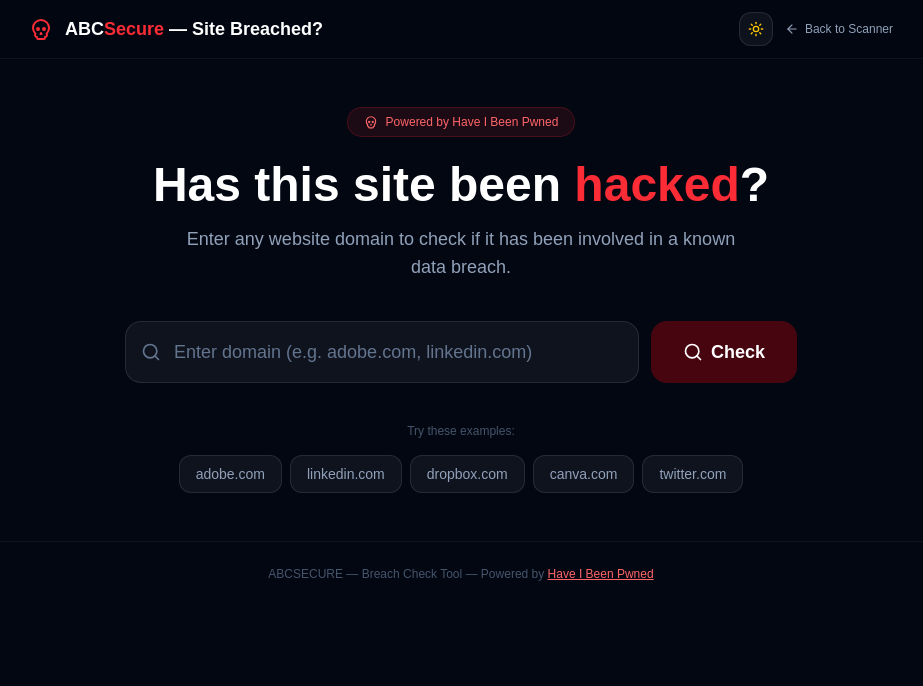
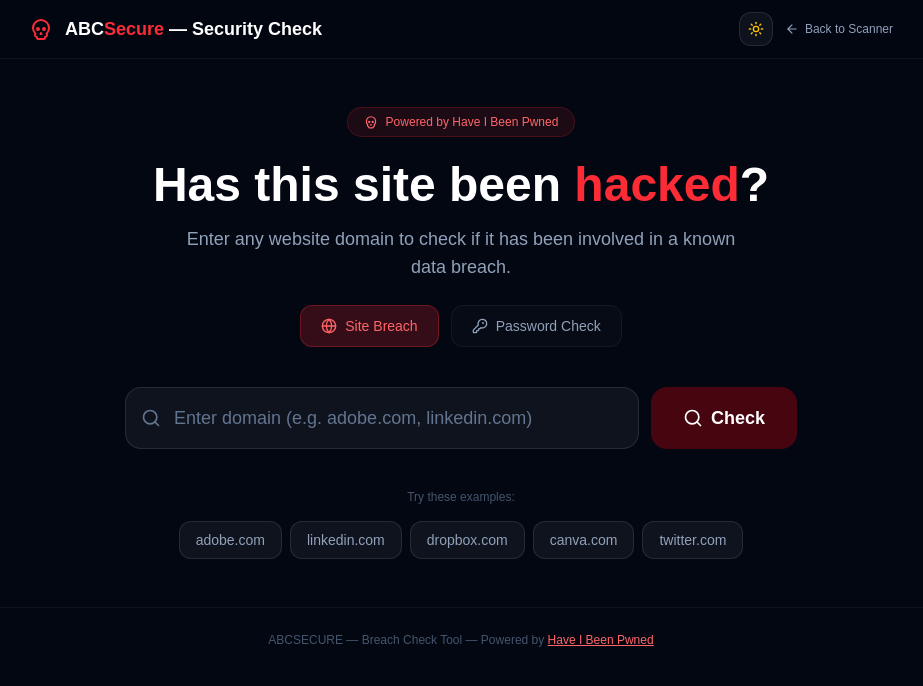
Before and after one commit to sakis070864/test-secure-saas, a Next.js app: page /site-breached in a window 1280 px wide. Shown: the top 686 px of the page, without its empty margins (179-1102 px from the left). Built offline with nearby package versions, Linux system fonts and the light colour scheme.

Commit message:
feat: add Password Check tool using HIBP Pwned Passwords API - Tab system: Site Breach + Password Check - SHA-1 k-anonymity: password never leaves browser - Show/hide toggle, example passwords - Recommendations for compromised passwords - CSP updated for api.pwnedpasswords.com

```diff
--- a/app/site-breached/page.tsx
+++ b/app/site-breached/page.tsx
@@ -1,6 +1,6 @@
 'use client';
 import { useState, useEffect } from 'react';
-import { Skull, ShieldCheck, Search, Loader2, AlertTriangle, ArrowLeft, ExternalLink, Sun, Moon } from 'lucide-react';
+import { Skull, ShieldCheck, Search, Loader2, AlertTriangle, ArrowLeft, ExternalLink, Sun, Moon, Lock, Eye, EyeOff, Globe, KeyRound } from 'lucide-react';
 
 type Breach = {
   name: string; title: string; domain: string; breachDate: string; addedDate: string;
@@ -21,6 +21,12 @@
   const [error, setError] = useState('');
   const [hasSearched, setHasSearched] = useState(false);
   const [dark, setDark] = useState(true);
+  const [activeTab, setActiveTab] = useState<'domain' | 'password'>('domain');
+  const [password, setPassword] = useState('');
+  const [pwLoading, setPwLoading] = useState(false);
+  const [pwResult, setPwResult] = useState<{ found: boolean; count: number } | null>(null);
+  const [pwError, setPwError] = useState('');
+  const [showPw, setShowPw] = useState(false);
 
   useEffect(() => {
     const saved = localStorage.getItem('breach-theme');
@@ -51,6 +57,41 @@
       setError('Connection failed. Please try again.');
     } finally {
       setLoading(false);
+    }
+  }
+
+  async function handlePasswordCheck() {
+    if (!password) return;
+    setPwLoading(true);
+    setPwError('');
+    setPwResult(null);
+    try {
+      const encoder = new TextEncoder();
+      const data = encoder.encode(password);
+      const hashBuffer = await crypto.subtle.digest('SHA-1', data);
+      const hashArray = Array.from(new Uint8Array(hashBuffer));
+      const hashHex = hashArray.map(b => b.toString(16).padStart(2, '0')).join('').toUpperCase();
+      const prefix = hashHex.substring(0, 5);
+      const suffix = hashHex.substring(5);
+      const res = await fetch(`https://api.pwnedpasswords.com/range/${prefix}`);
+      if (!res.ok) throw new Error('API error');
+      const text = await res.text();
+      const lines = text.split('\n');
+      let found = false;
+      let count = 0;
+      for (const line of lines) {
+        const [hashSuffix, c] = line.split(':');
+        if (hashSuffix.trim() === suffix) {
+          found = true;
+          count = parseInt(c.trim(), 10);
+          break;
+        }
+      }
+      setPwResult({ found, count });
+    } catch {
+      setPwError('Could not check password. Please try again.');
+    } finally {
+      setPwLoading(false);
     }
   }
 
@@ -85,6 +126,8 @@
   const redCard = dark ? 'bg-red-500/5 border-red-500/30' : 'bg-red-50 border-red-200';
   const redText = dark ? 'text-red-400' : 'text-red-600';
   const attrCard = dark ? 'bg-white/[0.02] border-white/5' : 'bg-gray-50 border-gray-200';
+  const tabActive = dark ? 'bg-red-500/20 text-red-400 border-red-500/30' : 'bg-red-50 text-red-600 border-red-200';
+  const tabInactive = dark ? 'bg-white/[0.02] text-slate-400 border-white/5 hover:bg-white/5' : 'bg-white text-gray-500 border-gray-200 hover:bg-gray-50';
 
   return (
     <div className={`min-h-screen ${bg} ${text} transition-colors duration-300`}>
@@ -93,7 +136,7 @@
         <div className="max-w-4xl mx-auto px-4 py-3 flex items-center justify-between">
           <div className="flex items-center gap-3">
             <Skull className="w-6 h-6 text-red-500" />
-            <span className="font-bold text-lg">ABC<span className="text-red-500">Secure</span> — Site Breached?</span>
+            <span className="font-bold text-lg">ABC<span className="text-red-500">Secure</span> — Security Check</span>
           </div>
           <div className="flex items-center gap-3">
             {/* Dark/Light Toggle */}
@@ -118,20 +161,33 @@
 
       <main className="max-w-3xl mx-auto px-4 py-12">
         {/* Hero */}
-        <div className="text-center mb-10">
+        <div className="text-center mb-6">
           <div className={`inline-flex items-center gap-2 px-4 py-1.5 rounded-full ${dark ? 'bg-red-500/10 border-red-500/20 text-red-400' : 'bg-red-50 border-red-200 text-red-500'} border text-xs font-medium mb-6`}>
             <Skull className="w-3.5 h-3.5" />
             Powered by Have I Been Pwned
           </div>
           <h1 className="text-4xl sm:text-5xl font-black mb-4">
-            Has this site been <span className="text-red-500">hacked</span>?
+            {activeTab === 'domain' ? <>Has this site been <span className="text-red-500">hacked</span>?</> : <>Is your password <span className="text-red-500">compromised</span>?</>}
           </h1>
           <p className={`${textMuted} text-lg max-w-xl mx-auto`}>
-            Enter any website domain to check if it has been involved in a known data breach.
+            {activeTab === 'domain'
+              ? 'Enter any website domain to check if it has been involved in a known data breach.'
+              : 'Check if your password has appeared in any known data breaches. Your password is never sent over the internet.'}
           </p>
         </div>
 
-        {/* Search Box */}
+        {/* Tabs */}
+        <div className="flex justify-center gap-3 mb-10">
+          <button onClick={() => setActiveTab('domain')} className={`flex items-center gap-2 px-5 py-2.5 rounded-xl border text-sm font-medium transition-all ${activeTab === 'domain' ? tabActive : tabInactive}`}>
+            <Globe className="w-4 h-4" /> Site Breach
+          </button>
+          <button onClick={() => setActiveTab('password')} className={`flex items-center gap-2 px-5 py-2.5 rounded-xl border text-sm font-medium transition-all ${activeTab === 'password' ? tabActive : tabInactive}`}>
+            <KeyRound className="w-4 h-4" /> Password Check
+          </button>
+        </div>
+
+        {/* Domain Search Box */}
+        {activeTab === 'domain' && (
         <div className="relative max-w-2xl mx-auto mb-10">
           <div className="flex gap-3">
             <div className="relative flex-1">
@@ -156,17 +212,105 @@
             </button>
           </div>
         </div>
+        )}
 
-        {/* Error */}
-        {error && (
+        {/* Password Search Box */}
+        {activeTab === 'password' && (
+        <div className="relative max-w-2xl mx-auto mb-10">
+          <div className="flex gap-3">
+            <div className="relative flex-1">
+              <Lock className={`absolute left-4 top-1/2 -translate-y-1/2 w-5 h-5 ${textDim}`} />
+              <input
+                type={showPw ? 'text' : 'password'}
+                value={password}
+                onChange={e => setPassword(e.target.value)}
+                onKeyDown={e => { if (e.key === 'Enter') handlePasswordCheck(); }}
+                placeholder="Enter a password to check"
+                className={`w-full pl-12 pr-12 py-4 ${inputBg} border rounded-2xl focus:outline-none ${inputFocus} focus:ring-1 text-lg transition-all`}
+                disabled={pwLoading}
+              />
+              <button onClick={() => setShowPw(!showPw)} className={`absolute right-4 top-1/2 -translate-y-1/2 ${textDim} hover:opacity-70`}>
+                {showPw ? <EyeOff className="w-5 h-5" /> : <Eye className="w-5 h-5" />}
+              </button>
+            </div>
+            <button
+              onClick={handlePasswordCheck}
+              disabled={pwLoading || !password}
+              className="px-8 py-4 bg-red-600 hover:bg-red-700 disabled:bg-red-600/30 disabled:cursor-not-allowed rounded-2xl font-bold text-lg text-white transition-all flex items-center gap-2 shrink-0"
+            >
+              {pwLoading ? <Loader2 className="w-5 h-5 animate-spin" /> : <Search className="w-5 h-5" />}
+              Check
+            </button>
+          </div>
+          <p className={`text-xs ${textDimmer} text-center mt-3`}>
+            🔒 Your password is hashed locally using SHA-1. Only the first 5 characters of the hash are sent to the API (k-anonymity). Your actual password never leaves your browser.
+          </p>
+        </div>
+        )}
+
+        {/* Password Error */}
+        {activeTab === 'password' && pwError && (
+          <div className={`max-w-2xl mx-auto mb-8 p-4 rounded-2xl ${dark ? 'bg-red-500/10 border-red-500/20' : 'bg-red-50 border-red-200'} border flex items-center gap-3`}>
+            <AlertTriangle className="w-5 h-5 text-red-500 shrink-0" />
+            <p className={`text-sm ${redText}`}>{pwError}</p>
+          </div>
+        )}
+
+        {/* Password Loading */}
+        {activeTab === 'password' && pwLoading && (
+          <div className="text-center py-16">
+            <Loader2 className="w-10 h-10 text-red-500 animate-spin mx-auto mb-4" />
+            <p className={textMuted}>Checking password database...</p>
+          </div>
+        )}
+
+        {/* Password Result: SAFE */}
+        {activeTab === 'password' && pwResult && !pwResult.found && (
+          <div className="max-w-2xl mx-auto">
+            <div className={`rounded-2xl ${greenCard} border p-8 text-center`}>
+              <ShieldCheck className={`w-16 h-16 ${greenText} mx-auto mb-4`} />
+              <h2 className={`text-2xl font-black ${greenText} mb-2`}>Good news — no pwnage found!</h2>
+              <p className={textMuted}>
+                This password was not found in any known data breaches loaded into Have I Been Pwned.
+              </p>
+              <p className={`text-xs ${textDimmer} mt-4`}>This doesn&apos;t guarantee it&apos;s a strong password — only that it hasn&apos;t appeared in publicly disclosed breaches.</p>
+            </div>
+          </div>
+        )}
+
+        {/* Password Result: PWNED */}
+        {activeTab === 'password' && pwResult && pwResult.found && (
+          <div className="max-w-2xl mx-auto">
+            <div className={`rounded-2xl ${redCard} border p-8 text-center`}>
+              <Skull className={`w-16 h-16 ${redText} mx-auto mb-4`} />
+              <h2 className={`text-2xl font-black ${redText} mb-2`}>Oh no — this password has been pwned!</h2>
+              <p className={textMuted}>
+                This password has been seen <span className={`font-black text-2xl ${redText}`}>{pwResult.count.toLocaleString()}</span> times in data breaches.
+              </p>
+              <p className={`text-sm font-semibold ${redText} mt-4`}>You should change this password immediately if you use it anywhere!</p>
+              <div className={`mt-6 p-4 rounded-xl ${attrCard} border text-left`}>
+                <p className={`text-xs font-bold ${textDim} uppercase tracking-wider mb-2`}>Recommendations</p>
+                <ul className={`text-sm ${textMuted} space-y-1.5`}>
+                  <li>• Use a unique password for every account</li>
+                  <li>• Use a password manager (Bitwarden, 1Password, etc.)</li>
+                  <li>• Enable two-factor authentication (2FA) wherever possible</li>
+                  <li>• Consider using passphrases (4+ random words)</li>
+                </ul>
+              </div>
+            </div>
+          </div>
+        )}
+
+        {/* Domain Error */}
+        {activeTab === 'domain' && error && (
           <div className={`max-w-2xl mx-auto mb-8 p-4 rounded-2xl ${dark ? 'bg-red-500/10 border-red-500/20' : 'bg-red-50 border-red-200'} border flex items-center gap-3`}>
             <AlertTriangle className="w-5 h-5 text-red-500 shrink-0" />
             <p className={`text-sm ${redText}`}>{error}</p>
           </div>
         )}
 
-        {/* Loading */}
-        {loading && (
+        {/* Domain Loading */}
+        {activeTab === 'domain' && loading && (
           <div className="text-center py-16">
             <Loader2 className="w-10 h-10 text-red-500 animate-spin mx-auto mb-4" />
             <p className={textMuted}>Checking breach database...</p>
@@ -174,7 +318,7 @@
         )}
 
         {/* Results: NO breach */}
-        {result && !result.breached && (
+        {activeTab === 'domain' && result && !result.breached && (
           <div className="max-w-2xl mx-auto">
             <div className={`rounded-2xl ${greenCard} border p-8 text-center`}>
               <ShieldCheck className={`w-16 h-16 ${greenText} mx-auto mb-4`} />
@@ -188,7 +332,7 @@
         )}
 
         {/* Results: BREACHED */}
-        {result && result.breached && (
+        {activeTab === 'domain' && result && result.breached && (
           <div className="max-w-2xl mx-auto space-y-6">
             {/* Summary Card */}
             <div className={`rounded-2xl ${redCard} border p-8 text-center`}>
@@ -274,8 +418,8 @@
           </div>
         )}
 
-        {/* Examples (show before search) */}
-        {!hasSearched && (
+        {/* Examples (show before domain search) */}
+        {activeTab === 'domain' && !hasSearched && (
           <div className="max-w-2xl mx-auto mt-8">
             <p className={`text-xs ${textDimmer} text-center mb-4`}>Try these examples:</p>
             <div className="flex flex-wrap justify-center gap-2">
@@ -291,6 +435,24 @@
             </div>
           </div>
         )}
+
+        {/* Password examples */}
+        {activeTab === 'password' && !pwResult && !pwLoading && (
+          <div className="max-w-2xl mx-auto mt-8">
+            <p className={`text-xs ${textDimmer} text-center mb-4`}>Try these commonly breached passwords:</p>
+            <div className="flex flex-wrap justify-center gap-2">
+              {['password', '123456', 'admin', 'qwerty', 'letmein'].map(p => (
+                <button
+                  key={p}
+                  onClick={() => { setPassword(p); }}
+                  className={`px-4 py-2 ${exampleBtn} border rounded-xl text-sm transition-all font-mono`}
+                >
+                  {p}
+                </button>
+              ))}
+            </div>
+          </div>
+        )}
       </main>
 
       <footer className={`text-center py-6 text-xs ${textDimmer} border-t ${footerBorder}`}>
--- a/next.config.ts
+++ b/next.config.ts
@@ -12,7 +12,7 @@
   { key: 'Cross-Origin-Resource-Policy', value: 'same-origin' },
   { key: 'Cross-Origin-Embedder-Policy', value: 'credentialless' },
   { key: 'Permissions-Policy', value: 'camera=(), microphone=(), geolocation=(), interest-cohort=()' },
-  { key: 'Content-Security-Policy', value: "default-src 'self'; script-src 'self' 'unsafe-inline' 'unsafe-eval' https://js.stripe.com https://va.vercel-scripts.com; style-src 'self' 'unsafe-inline' https://fonts.googleapis.com; img-src 'self' data: blob:; font-src 'self' https://fonts.gstatic.com; connect-src 'self' https://api.stripe.com https://va.vercel-scripts.com; frame-src https://js.stripe.com https://hooks.stripe.com; object-src 'none'; base-uri 'self'; form-action 'self' https://checkout.stripe.com;" },
+  { key: 'Content-Security-Policy', value: "default-src 'self'; script-src 'self' 'unsafe-inline' 'unsafe-eval' https://js.stripe.com https://va.vercel-scripts.com; style-src 'self' 'unsafe-inline' https://fonts.googleapis.com; img-src 'self' data: blob: https://haveibeenpwned.com; font-src 'self' https://fonts.gstatic.com; connect-src 'self' https://api.stripe.com https://va.vercel-scripts.com https://api.pwnedpasswords.com; frame-src https://js.stripe.com https://hooks.stripe.com; object-src 'none'; base-uri 'self'; form-action 'self' https://checkout.stripe.com;" },
 ];
 
 const nextConfig: NextConfig = {
```
